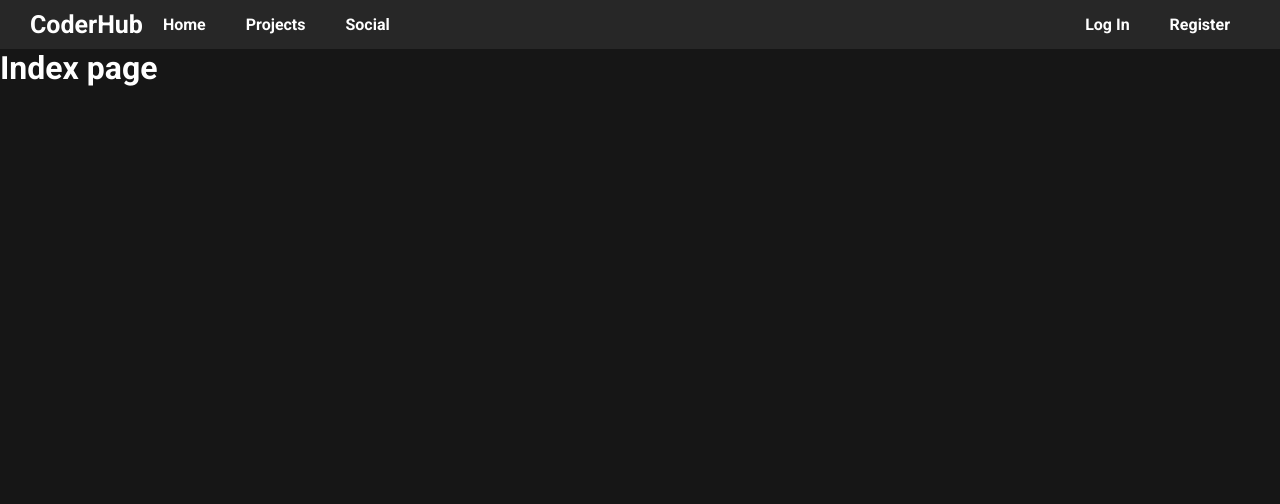
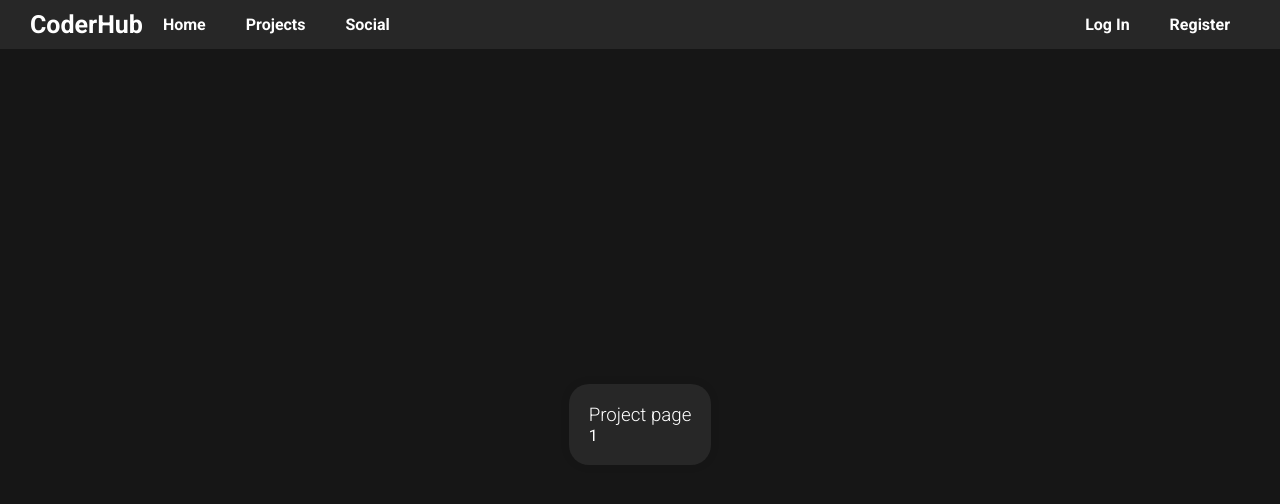
Before and after one commit to D0nFrancesco/Programmer-website, a React (Create React App) app in the folder coder_hub/frontend/: page /p/1 in a window 1280 px wide. Shown: the top 504 px of the page. Built offline with nearby package versions, Linux system fonts and the light colour scheme.

Commit message:
Added dynamic routes for project and user page

```diff
--- a/coder_hub/frontend/src/App.js
+++ b/coder_hub/frontend/src/App.js
@@ -7,11 +7,12 @@ import {
 
 // Pages
 import Index from './pages/index.js';
-import Projects from './pages/projects.js'
-import Social from './pages/social.js'
-import Login from './pages/login.js'
-import Register from './pages/register.js'
-
+import Projects from './pages/projects.js';
+import Social from './pages/social.js';
+import Login from './pages/login.js';
+import Register from './pages/register.js';
+import UserPage from './pages/user.js';
+import Project from './pages/project.js'
 
 // Components
 import Header from './components/header.js';
@@ -25,21 +26,18 @@ function App() {
     <Router>
       <Header />
       <Switch>
-        <Route path="/projects">
-          <Projects />
-        </Route>
-        <Route path="/social">
-          <Social />
-        </Route>
-        <Route path="/login">
-          <Login />
-        </Route>
-        <Route path="/register">
-          <Register />
-        </Route>
-        <Route path="/">
-          <Index />
-        </Route>
+        {/* Dynamic routes */}
+        <Route exact path="/u/:username" component={ UserPage } />
+        <Route exact path="/p/:projectid" component={ Project } />
+
+        {/* Pages */}
+        <Route path="/projects" component={ Projects }  />
+        <Route path="/social" component={ Social} />
+        <Route path="/login" component={ Login } />
+        <Route path="/register" component={ Register} />
+
+        {/* Index */}
+        <Route path="/" component={ Index } />
       </Switch>
     </Router>
   );
--- /dev/null
+++ b/coder_hub/frontend/src/pages/project.js
@@ -0,0 +1,16 @@
+
+
+function Project({match}) {
+    return (
+        <div className="App">
+            <div className="center">
+                <div className="card">
+                    <h3>Project page</h3>
+                    <span>{ match.params.projectid }</span>
+                </div>
+            </div>
+        </div>
+    )
+}
+
+export default Project;
--- /dev/null
+++ b/coder_hub/frontend/src/pages/user.js
@@ -0,0 +1,16 @@
+
+
+function UserPage({ match }) {
+    return (
+        <div className="App">
+            <div className="center">
+                <div className="card">
+                    <h3>User page</h3>
+                    <span>{ match.params.username }</span>
+                </div>
+            </div>
+        </div>
+    )
+}
+
+export default UserPage;
```
